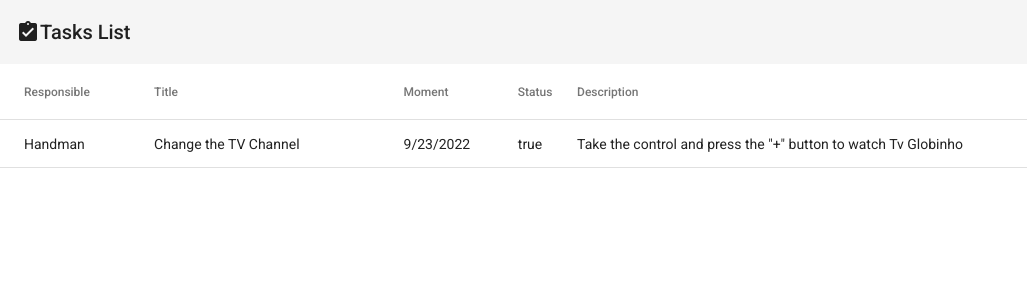
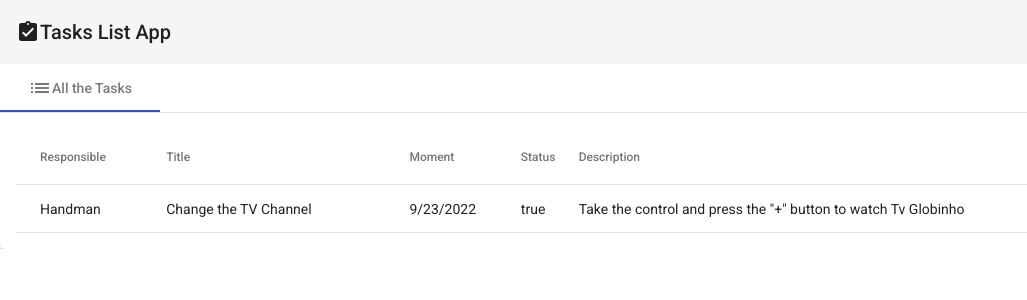
Before and after one commit to fhellipevalentin/todolist-app, an Angular app: page /tasks-list in a window 1280 px wide. Shown: the top 300 px of the page, without its empty margins (0-1027 px from the left). Built offline with nearby package versions, Linux system fonts and the light colour scheme; data requests are answered from the project's data file.

Commit message:
Melhorias no design - MatCards

```diff
--- a/src/app/app.module.ts
+++ b/src/app/app.module.ts
@@ -18,6 +18,7 @@ import { ReactiveFormsModule } from '@angular/forms';
 import { MatTabsModule } from '@angular/material/tabs';
 import { TaskService } from './services/task.service';
 import { MatTableModule } from '@angular/material/table';
+import { MatCardModule } from '@angular/material/card';
 
 
 @NgModule({
@@ -40,7 +41,8 @@ import { MatTableModule } from '@angular/material/table';
     MatIconModule,
     ReactiveFormsModule,
     MatTabsModule,
-    MatTableModule
+    MatTableModule,
+    MatCardModule
   ],
   providers: [TaskService],
   bootstrap: [AppComponent]
--- a/src/app/components/task-list/task-list.component.html
+++ b/src/app/components/task-list/task-list.component.html
@@ -1,7 +1,14 @@
 <mat-toolbar>
-    <mat-icon>assignment_turned_in </mat-icon>Tasks List
+    <mat-icon>assignment_turned_in </mat-icon>
+    Tasks List App
 </mat-toolbar>
-
+<mat-tab-group>
+    <mat-tab>
+        <ng-template mat-tab-label>
+            <mat-icon>list</mat-icon>
+            All the Tasks
+        </ng-template>
+        <mat-card>
             <table mat-table [dataSource]="tasksList" class="full-width">
                 <ng-container matColumnDef="author">
                     <th mat-header-cell *matHeaderCellDef>Responsible</th>
@@ -30,3 +37,6 @@
                 <tr mat-header-row *matHeaderRowDef="columns"></tr>
                     <tr mat-row *matRowDef="let row; columns: columns;"></tr>
             </table>
+        </mat-card>
+    </mat-tab>
+</mat-tab-group>
```
Lines whose indentation alone changed are shown as unchanged.
